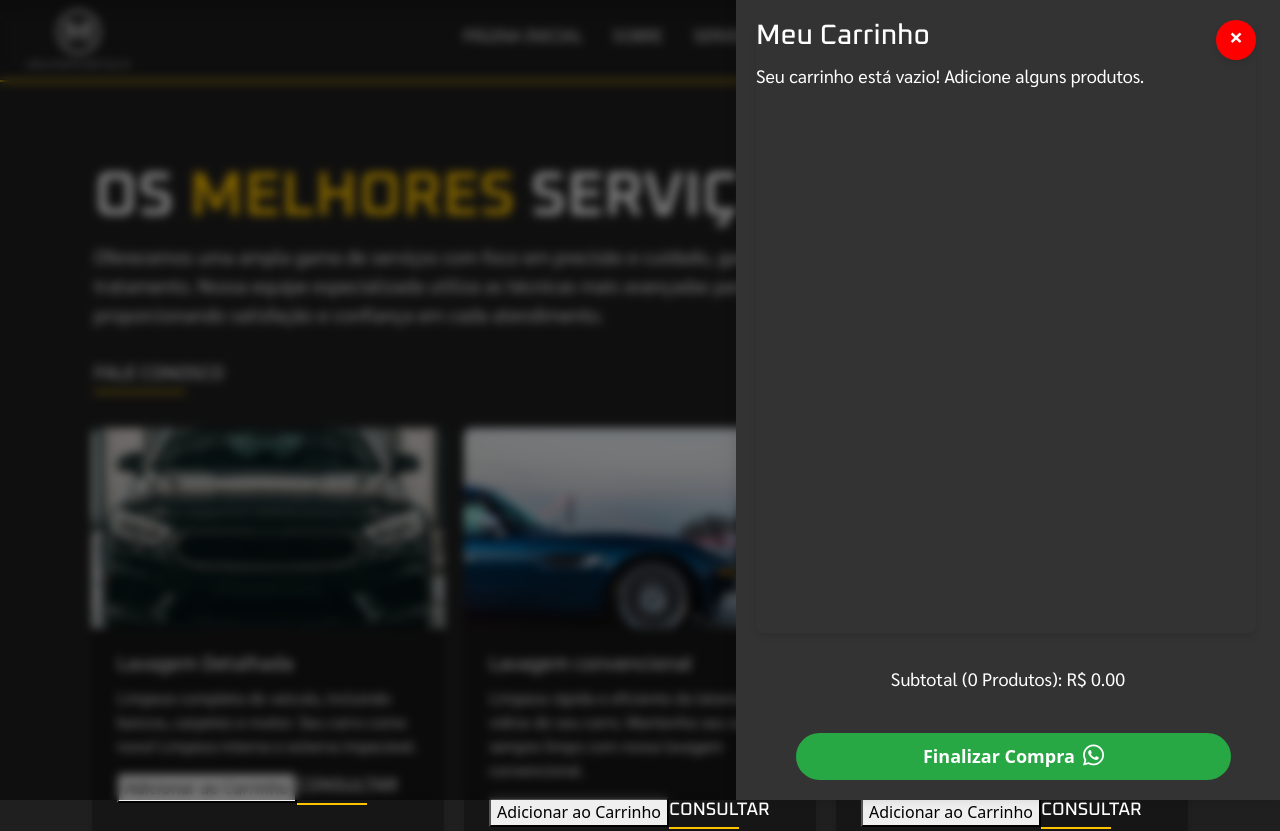
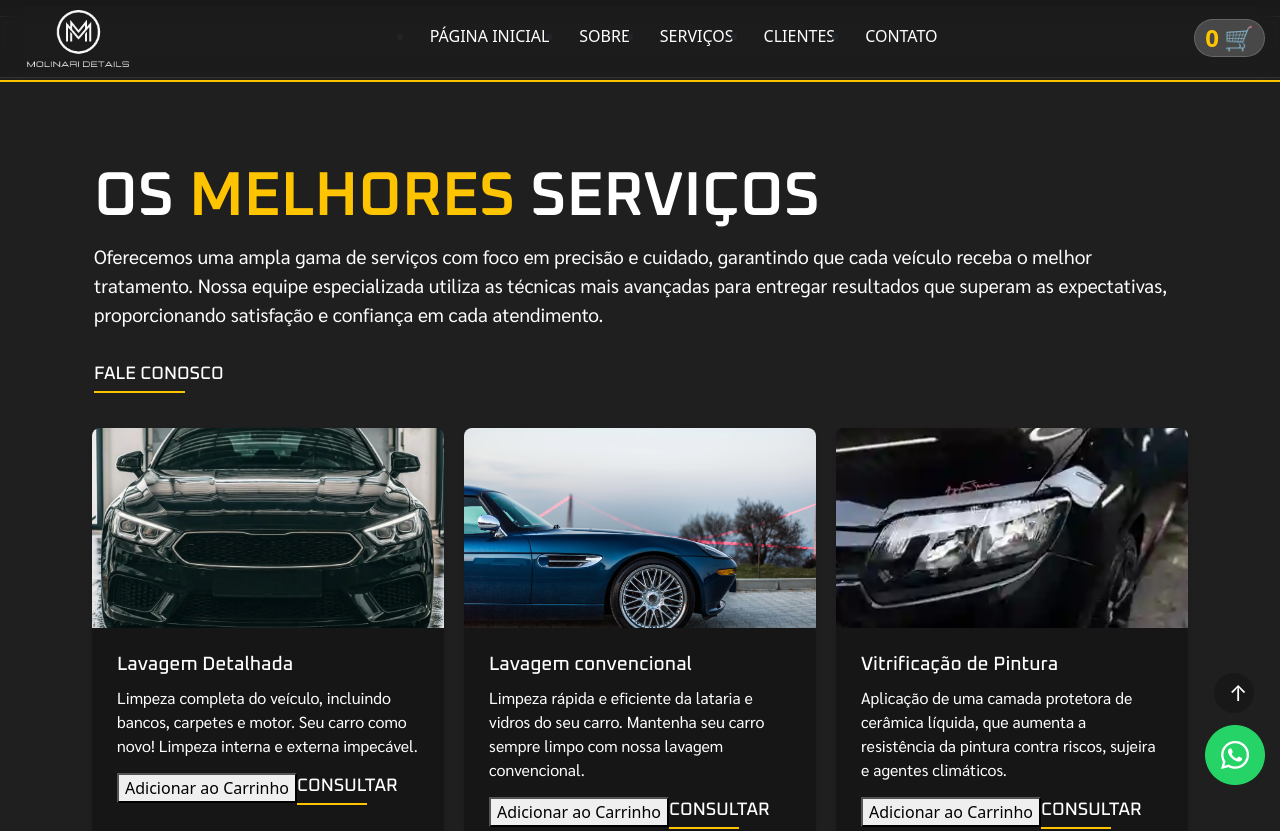
Before and after one commit to hirleog/automotive-services-web, an Angular app in the folder automotive-services/: page /services in a window 1280 px wide. Shown: the top 831 px of the page. Built offline with nearby package versions, Linux system fonts and the light colour scheme.

Commit message:
carrinho ajustado + botao de pedido no wpp

```diff
--- a/automotive-services/src/app/components/cart/cart.component.css
+++ b/automotive-services/src/app/components/cart/cart.component.css
@@ -4,18 +4,7 @@ html body {
 }
 
 
-#cart-icon {
-    top: 10px;
-    left: 10px;
-    font-size: 24px;
-    background-color: #f4f4f433;
-    border: 1px solid #ffffff2b;
-    border-radius: 50px;
-    padding: 0px 10px;
-    display: flex;
-    align-items: center;
-    cursor: pointer;
-}
+
 
 /* Contador de itens no carrinho */
 .cart-count {
--- a/automotive-services/src/app/components/cart/cart.component.html
+++ b/automotive-services/src/app/components/cart/cart.component.html
@@ -1,15 +1,15 @@
-<div id="cart-icon" style="z-index: 10;" (click)="menu()">
+<!-- <div id="cart-icon" style="z-index: 10;" (click)="menu()">
     <span class="cart-count" style="color: var(--primary);">{{ itemCount }}</span>
     🛒
-</div>
+</div> -->
 
-<div *ngIf="openClose === true" (click)="openClose = false" class="overlay"></div>
+<div *ngIf="carrinhoAberto === true" (click)="carrinhoAberto = false" class="overlay"></div>
 
-<div data-aos="fade-right" class=" carrinho-lateral" *ngIf="openClose">
+<div data-aos="fade-right" class=" carrinho-lateral" *ngIf="carrinhoAberto">
     <div class="cart-container scrollable-container">
         <div class="d-flex justify-content-between" style="z-index: 1000;">
             <h3>Meu Carrinho</h3>
-            <button class="close-cart-button" (click)="closeCart()">
+            <button class="close-cart-button" (click)="fecharCarrinho()">
                 &times;
             </button>
         </div>
@@ -32,7 +32,7 @@
     </div>
     <div id="send-wtp-btn" class="z-index-1000">
         <div class="d-flex justify-content-center">
-            <button class="finalizar-compra d-flex justify-content-center">Finalizar Compra <i
+            <button class="finalizar-compra d-flex justify-content-center" (click)="sendCartMessage()">Finalizar Compra <i
                     class="fa-brands fa-whatsapp fs-4" style="margin-left: 8px;"></i>
             </button>
         </div>
--- a/automotive-services/src/app/components/cart/cart.component.ts
+++ b/automotive-services/src/app/components/cart/cart.component.ts
@@ -1,6 +1,7 @@
 import { Component, OnInit } from '@angular/core';
-import { Router } from '@angular/router';
+import { Subscription } from 'rxjs';
 import { CartService } from 'src/app/services/cart.service';
+import { formatarValorEmReal } from 'src/app/utils/utils';
 
 @Component({
   selector: 'app-cart',
@@ -19,6 +20,10 @@ export class CartComponent implements OnInit {
 
   public cardObj: any = {};
   public totalPrice: any;
+  public cardItems: any[] = [];
+
+  public carrinhoAberto: boolean = false;
+  private carrinhoSubscription: Subscription = new Subscription();
 
   constructor(
     private cartService: CartService,
@@ -42,7 +47,7 @@ export class CartComponent implements OnInit {
       this.items = items;
       this.itemCount = items.length;
 
-      this.totalPrice = this.items.reduce((accumulator:any, produto:any) => accumulator + produto.price, 0);
+      this.totalPrice = this.items.reduce((accumulator: any, produto: any) => accumulator + produto.price, 0);
 
 
       console.log(this.totalPrice);
@@ -53,6 +58,10 @@ export class CartComponent implements OnInit {
   }
 
   ngOnInit(): void {
+    // Se inscreve para ouvir as mudanças na flag do carrinho
+    this.carrinhoSubscription = this.cartService.getCarrinhoStatus().subscribe(status => {
+      this.carrinhoAberto = status;
+    });
 
   }
 
@@ -81,12 +90,43 @@ export class CartComponent implements OnInit {
     localStorage.setItem('cartItems', JSON.stringify(this.items));
   }
 
-  public menu() {
-    this.openClose = !this.openClose;
-  }
-
   abrirCarrinho() {
     const carrinho = document.querySelector('.carrinho-lateral') as HTMLElement;
     carrinho.style.transform = 'translateX(0)';
   }
+
+  fecharCarrinho() {
+    this.cartService.fecharCarrinho();
+  }
+  public sendCartMessage(): void {
+    let cardElements: string = '';
+    let cardElementsArr: any = [];
+    const totalFormatted: string = formatarValorEmReal(this.totalPrice);
+
+
+    this.cartService.getItems().subscribe(items => {
+      items.map((element, index) => {
+        cardElements += `${index + 1}x ${element.title} - ${element.price} %0A`;
+
+      });
+    });
+
+    // this.cardItems.forEach((element, index) => {
+    //   cardElements += `${index + 1}x ${element.title} - ${element.price} %0A`;
+    // });
+
+    const mensagem = `Meu carrinho:%0A%0A${cardElements} %0A Valor total do carrinho: R$ ${totalFormatted}.`;
+    const numeroWhatsApp = '5511973752898';
+
+    // const mensagemCodificada = encodeURIComponent(mensagem);
+    const urlWhatsApp = `https://wa.me/${numeroWhatsApp}?text=${mensagem}`;
+    window.open(urlWhatsApp, '_blank');
+
+  }
+
+  ngOnDestroy(): void {
+    if (this.carrinhoSubscription) {
+      this.carrinhoSubscription.unsubscribe();
+    }
+  }
 }
--- a/automotive-services/src/app/components/services/services.component.ts
+++ b/automotive-services/src/app/components/services/services.component.ts
@@ -15,7 +15,7 @@ export class ServicesComponent implements OnInit {
         image: '../../../assets/lavagem-completa.webp',
         title: 'Lavagem Detalhada',
         description: 'Limpeza completa do veículo, incluindo bancos, carpetes e motor. Seu carro como novo! Limpeza interna e externa impecável.',
-        price: 150,
+        price: 150.87,
       },
       {
         image: '../../../assets/lavagem-normal.webp',
--- a/automotive-services/src/app/services/cart.service.ts
+++ b/automotive-services/src/app/services/cart.service.ts
@@ -7,6 +7,7 @@ import { BehaviorSubject, Observable, of } from 'rxjs';
 export class CartService {
   private itemCard: any[] = this.getCartFromLocalStorage(); // Inicializa com os dados do localStorage
   private itemCount = this.itemCard.length; // Define o contador inicial com base no tamanho da lista
+  private carrinhoAbertoSubject = new BehaviorSubject<boolean>(false);
 
   // BehaviorSubject para gerenciar estados reativos
   private itemCountSubject = new BehaviorSubject<number>(this.itemCount);
@@ -19,6 +20,17 @@ export class CartService {
   constructor() {
     // Sincroniza os dados iniciais do localStorage
     this.updateCartState();
+  }
+
+  abrirCarrinho() {
+    this.carrinhoAbertoSubject.next(true);
+  }
+  // Método para fechar o carrinho
+  fecharCarrinho() {
+    this.carrinhoAbertoSubject.next(false);
+  }
+  getCarrinhoStatus() {
+    return this.carrinhoAbertoSubject.asObservable();
   }
 
   // Função para adicionar item ao carrinho
--- a/automotive-services/src/app/template/nav/nav.component.css
+++ b/automotive-services/src/app/template/nav/nav.component.css
@@ -99,9 +99,24 @@ nav.hidden {
   /* Centraliza o conteúdo do ícone */
 }
 
-/* #burger i, #logo, #cart {
-  display: none;
-} */
+/* Contador de itens no carrinho */
+.cart-count {
+  margin-right: 5px;
+  font-weight: bold;
+  color: #000;
+}
+#cart-icon {
+  top: 10px;
+  left: 10px;
+  font-size: 24px;
+  background-color: #f4f4f433;
+  border: 1px solid #ffffff2b;
+  border-radius: 50px;
+  padding: 0px 10px;
+  display: flex;
+  align-items: center;
+  cursor: pointer;
+}
 
 #logo {
   width: 7em;
--- a/automotive-services/src/app/template/nav/nav.component.html
+++ b/automotive-services/src/app/template/nav/nav.component.html
@@ -14,8 +14,10 @@
       </div>
 
       <ng-container>
-        <!-- <app-cart id="cart"></app-cart> -->
-        <div>i</div>
+        <div id="cart-icon" style="z-index: 10;" (click)="abrirCarrinho()">
+          <span class="cart-count" style="color: var(--primary);">{{ itemCount }}</span>
+          🛒
+        </div>
       </ng-container>
     </div>
   </div>
@@ -54,8 +56,10 @@
   </div>
 
   <ng-container>
-    <!-- <app-cart id="cart"></app-cart> -->
-    <div>i</div>
+    <div id="cart-icon" style="z-index: 10;" (click)="abrirCarrinho()">
+      <span class="cart-count" style="color: var(--primary);">{{ itemCount }}</span>
+      🛒
+    </div>
   </ng-container>
 
 </nav>
--- a/automotive-services/src/app/template/nav/nav.component.ts
+++ b/automotive-services/src/app/template/nav/nav.component.ts
@@ -10,13 +10,14 @@ import { CartService } from 'src/app/services/cart.service';
 export class NavComponent implements OnInit {
 
   public openClose: boolean = false;
-  scrolled = false;
-  previousScrollPosition = window.pageYOffset;
-  navbarVisible = true;
-  lastScrollTop = 0;
+  public scrolled = false;
+  public previousScrollPosition = window.pageYOffset;
+  public navbarVisible = true;
+  public lastScrollTop = 0;
 
-  itemCount: number = 0;
+  public itemCount: number = 0;
   private subscription: Subscription = new Subscription();
+  private cardItemsSubscription: Subscription = new Subscription();
 
   constructor(private cartService: CartService) { }
 
@@ -25,6 +26,10 @@ export class NavComponent implements OnInit {
     // this.subscription = this.cartService.itemCount$.subscribe(
     //   (count) => (this.itemCount = count)
     // );
+
+    this.cardItemsSubscription = this.cartService.getItems().subscribe(items => {
+      this.itemCount = items.length;
+    });
   }
 
   public menu() {
@@ -47,6 +52,10 @@ export class NavComponent implements OnInit {
   //   this.lastScrollTop = currentScroll <= 0 ? 0 : currentScroll;
   // }
 
+  abrirCarrinho() {
+    this.cartService.abrirCarrinho();
+  }
+
   ngOnDestroy(): void {
     // Cancela a inscrição ao destruir o componente
     this.subscription.unsubscribe();
--- /dev/null
+++ b/automotive-services/src/app/utils/utils.ts
@@ -0,0 +1,7 @@
+export function formatarValorEmReal(valor: number): string {
+    // Usando a API Intl.NumberFormat para formatar como moeda brasileira (R$)
+    return new Intl.NumberFormat('pt-BR', {
+        style: 'currency',
+        currency: 'BRL',
+    }).format(valor);
+}
```
